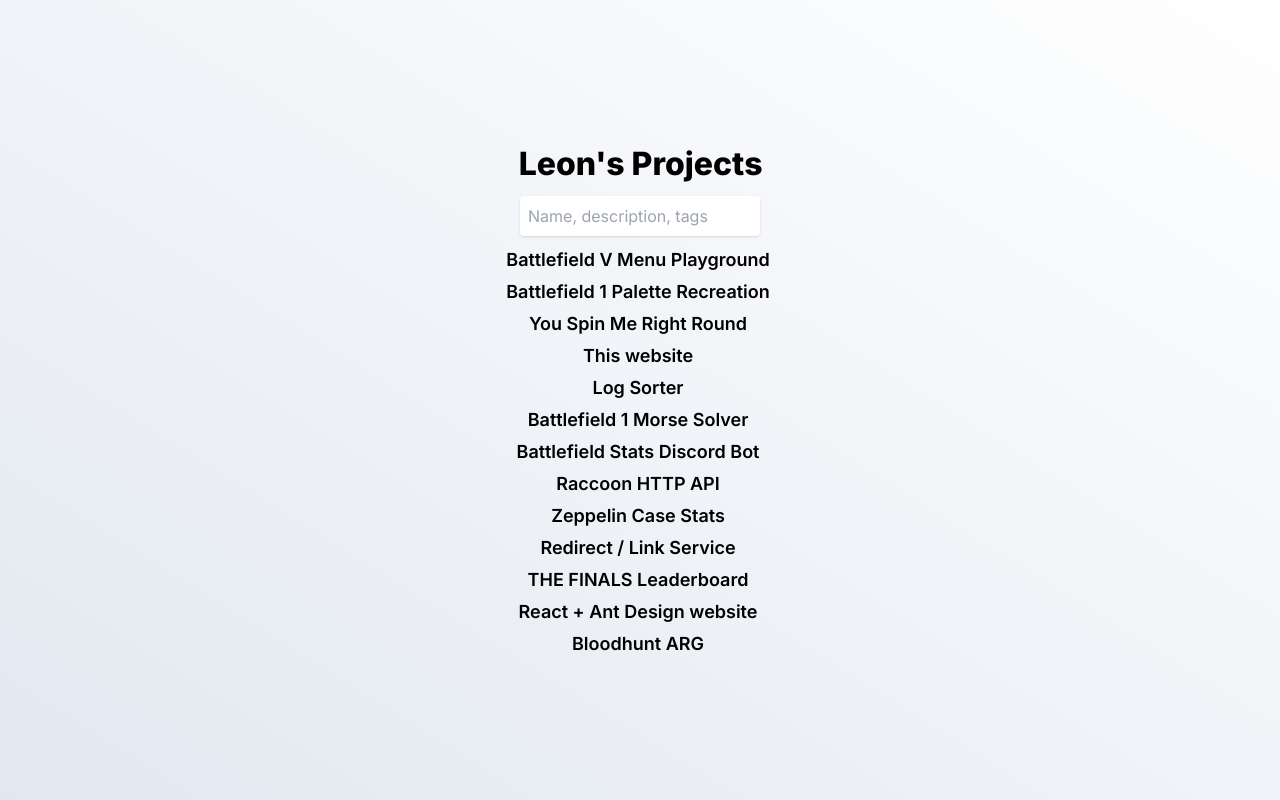
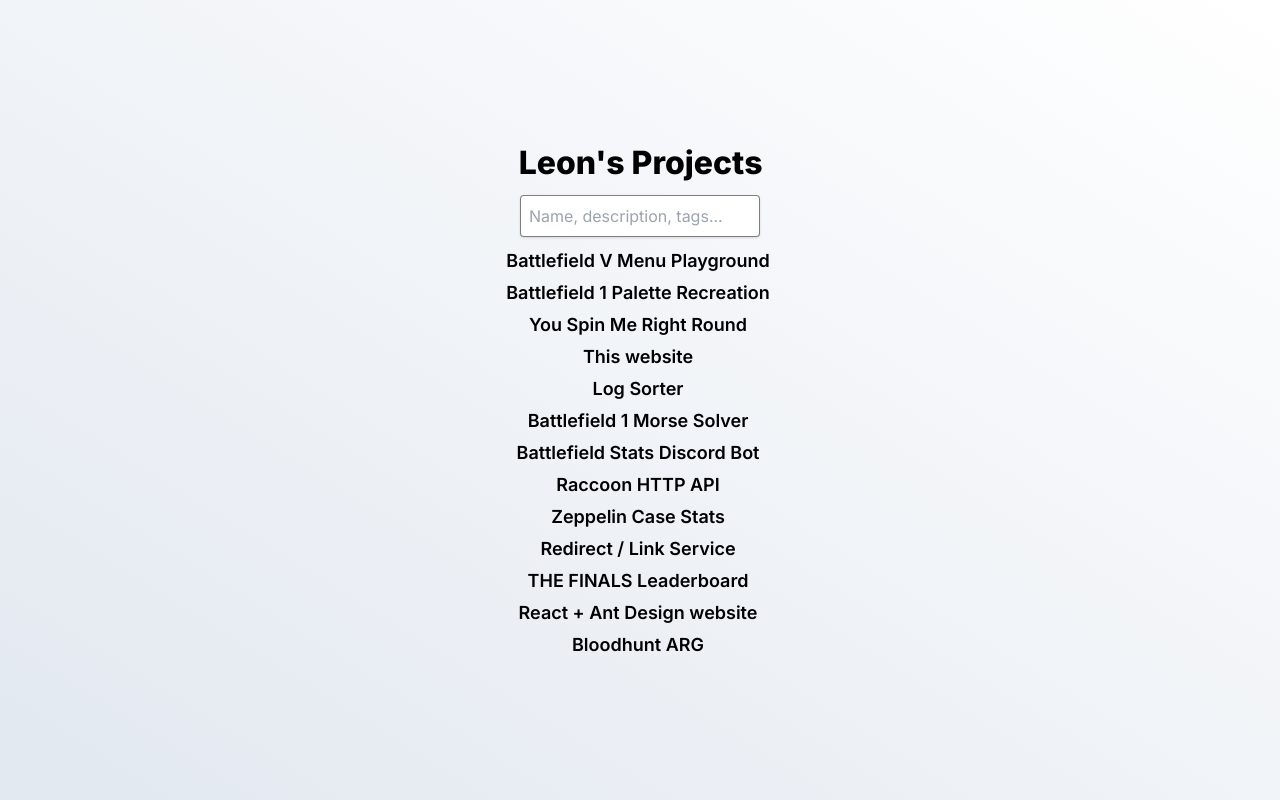
Before and after one commit to leonlarsson/leon-home, a Next.js app: page /projects in a window 1280 px wide. Built offline with nearby package versions, Linux system fonts and the light colour scheme; a web font is replaced by a local one.

Commit message:
Filter: add border

```diff
--- a/app/(main)/projects/_components/Filter.tsx
+++ b/app/(main)/projects/_components/Filter.tsx
@@ -17,5 +17,5 @@ export default () => {
     if (searchParams.size === 1) input.current!.value = "";
   }, [searchParams]);
 
-  return <input type="search" placeholder="Name, description, tags" className="w-60 self-center rounded p-2 shadow outline-none" onChange={e => handleChange(e.target.value.trim())} ref={input} />;
+  return <input type="search" placeholder="Name, description, tags..." className="w-60 self-center rounded border border-black/50 p-2 shadow outline-none" onChange={e => handleChange(e.target.value.trim())} ref={input} />;
 };
```
